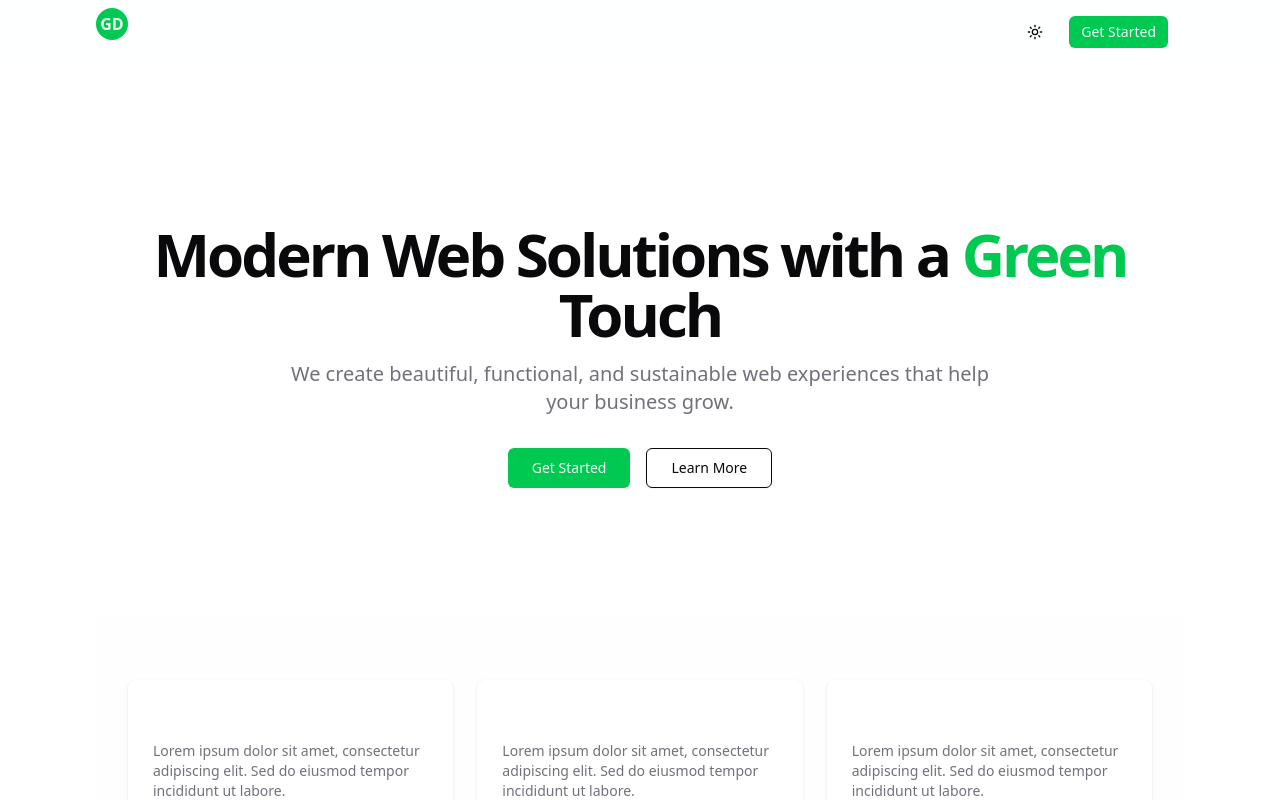
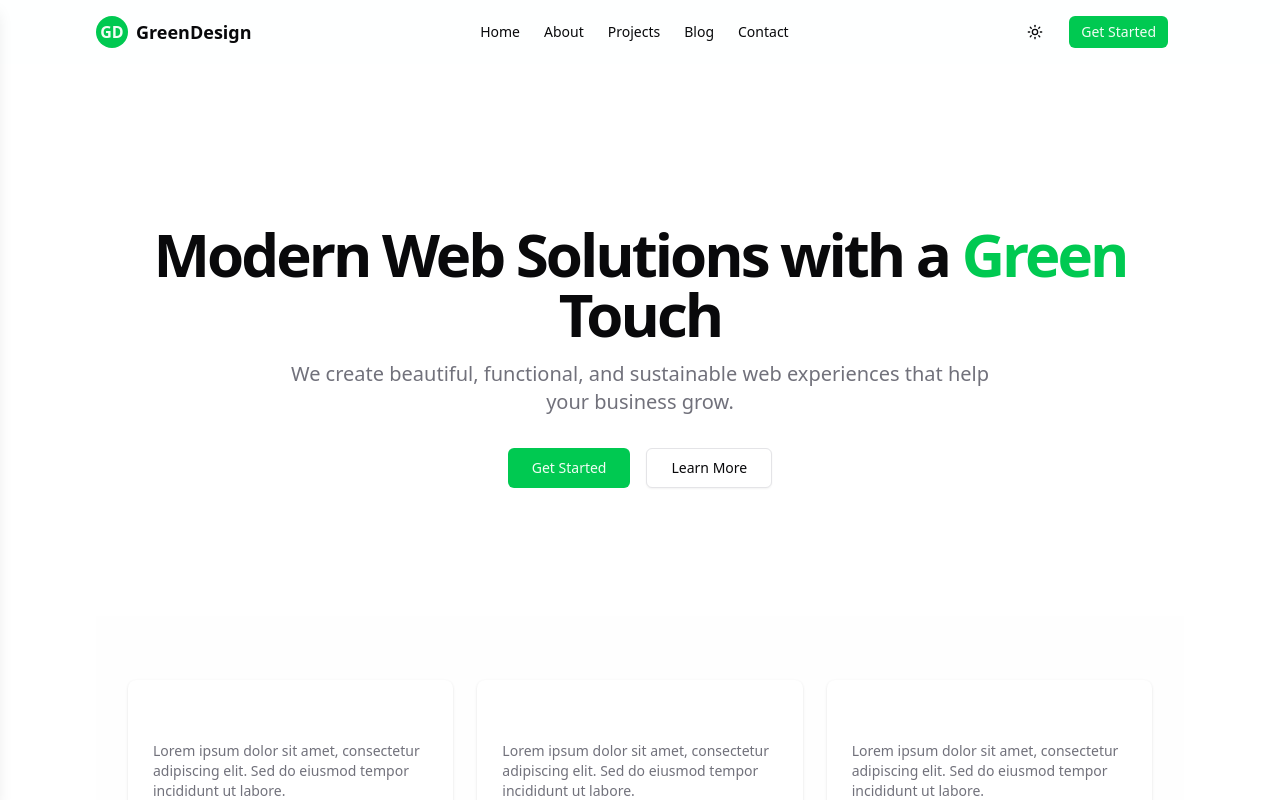
Before and after one commit to jchademwiri/jacob-chademwiri-official, a Next.js app: page / in a window 1280 px wide. Shown: the top 800 px of the page. Built offline with nearby package versions, Linux system fonts and the light colour scheme.

Commit message:
navigation

```diff
--- a/src/app/globals.css
+++ b/src/app/globals.css
@@ -2,10 +2,6 @@
 @import "tw-animate-css";
 
 
-
-html {
-  scroll-behavior: smooth;
-}
 
 :root {
   --radius: 0.5rem;
@@ -116,3 +112,17 @@ html {
   --color-sidebar-border: var(--sidebar-border);
   --color-sidebar-ring: var(--sidebar-ring);
 }
+
+@layer base {
+  * {
+    @apply border-border;
+  }
+
+  body {
+    @apply bg-background text-foreground;
+  }
+
+  html {
+    scroll-behavior: smooth;
+  }
+}
--- a/src/components/mobile-nav.tsx
+++ b/src/components/mobile-nav.tsx
@@ -6,40 +6,52 @@ import { X } from 'lucide-react';
 import { Button } from '@/components/ui/button';
 import { cn } from '@/lib/utils';
 
-export function MobileNav({
-  isOpen,
-  onClose,
-}: {
+interface MobileNavProps {
   isOpen: boolean;
   onClose: () => void;
-}) {
+}
+
+export function MobileNav({ isOpen, onClose }: MobileNavProps) {
+  // Prevent scrolling when mobile nav is open
   useEffect(() => {
-    document.body.style.overflow = isOpen ? 'hidden' : 'auto';
+    if (isOpen) {
+      document.body.style.overflow = 'hidden';
+    } else {
+      document.body.style.overflow = 'auto';
+    }
     return () => {
       document.body.style.overflow = 'auto';
     };
   }, [isOpen]);
 
+  // Handle ESC key press
   useEffect(() => {
-    const esc = (e: KeyboardEvent) => e.key === 'Escape' && onClose();
-    document.addEventListener('keydown', esc);
-    return () => document.removeEventListener('keydown', esc);
+    const handleEscape = (e: KeyboardEvent) => {
+      if (e.key === 'Escape') {
+        onClose();
+      }
+    };
+
+    document.addEventListener('keydown', handleEscape);
+    return () => document.removeEventListener('keydown', handleEscape);
   }, [onClose]);
 
   return (
     <>
+      {/* Backdrop */}
       <div
         className={cn(
-          'fixed inset-0 z-50 bg-black/70 backdrop-blur-sm transition-opacity duration-300',
+          'fixed inset-0 z-50 bg-background/80 backdrop-blur-sm transition-all duration-300',
           isOpen ? 'opacity-100' : 'opacity-0 pointer-events-none'
         )}
         onClick={onClose}
         aria-hidden="true"
       />
 
+      {/* Drawer */}
       <div
         className={cn(
-          'fixed inset-y-0 left-0 z-50 w-3/4 max-w-xs bg-background border-r transition-transform duration-300',
+          'fixed inset-y-0 left-0 z-50 w-3/4 max-w-xs bg-background border-r shadow-lg transform transition-transform duration-300 ease-in-out',
           isOpen ? 'translate-x-0' : '-translate-x-full'
         )}
       >
@@ -57,24 +69,61 @@ export function MobileNav({
             </Link>
             <button
               onClick={onClose}
-              className="hover:bg-accent p-1 rounded-md"
+              className="p-1 rounded-md hover:bg-accent"
               aria-label="Close Menu"
             >
               <X className="h-5 w-5" />
             </button>
           </div>
 
-          <nav className="flex-1 p-4 space-y-4">
-            {['Home', 'About', 'Projects', 'Blog', 'Contact'].map((item) => (
-              <Link
-                key={item}
-                href={`/${item.toLowerCase()}`}
-                className="block text-lg font-medium hover:text-primary"
-                onClick={onClose}
-              >
-                {item}
-              </Link>
-            ))}
+          <nav className="flex-1 overflow-auto p-4">
+            <ul className="space-y-4">
+              <li>
+                <Link
+                  href="/"
+                  className="block py-2 text-lg font-medium hover:text-primary transition-colors"
+                  onClick={onClose}
+                >
+                  Home
+                </Link>
+              </li>
+              <li>
+                <Link
+                  href="/about"
+                  className="block py-2 text-lg font-medium hover:text-primary transition-colors"
+                  onClick={onClose}
+                >
+                  About
+                </Link>
+              </li>
+              <li>
+                <Link
+                  href="/projects"
+                  className="block py-2 text-lg font-medium hover:text-primary transition-colors"
+                  onClick={onClose}
+                >
+                  Projects
+                </Link>
+              </li>
+              <li>
+                <Link
+                  href="/blog"
+                  className="block py-2 text-lg font-medium hover:text-primary transition-colors"
+                  onClick={onClose}
+                >
+                  Blog
+                </Link>
+              </li>
+              <li>
+                <Link
+                  href="/contact"
+                  className="block py-2 text-lg font-medium hover:text-primary transition-colors"
+                  onClick={onClose}
+                >
+                  Contact
+                </Link>
+              </li>
+            </ul>
           </nav>
 
           <div className="p-4 border-t">
--- a/src/components/navbar.tsx
+++ b/src/components/navbar.tsx
@@ -1,21 +1,25 @@
 'use client';
 
-import { useEffect, useState } from 'react';
+import { useState, useEffect } from 'react';
 import Link from 'next/link';
 import { Menu } from 'lucide-react';
 import { Button } from '@/components/ui/button';
+import { MobileNav } from './mobile-nav';
 import { ThemeToggle } from './theme-toggle';
-import { MobileNav } from './mobile-nav';
 import { cn } from '@/lib/utils';
 
 export function Navbar() {
+  const [isOpen, setIsOpen] = useState(false);
   const [isScrolled, setIsScrolled] = useState(false);
-  const [isOpen, setIsOpen] = useState(false);
 
+  // Handle scroll effect
   useEffect(() => {
-    const onScroll = () => setIsScrolled(window.scrollY > 10);
-    window.addEventListener('scroll', onScroll);
-    return () => window.removeEventListener('scroll', onScroll);
+    const handleScroll = () => {
+      setIsScrolled(window.scrollY > 10);
+    };
+
+    window.addEventListener('scroll', handleScroll);
+    return () => window.removeEventListener('scroll', handleScroll);
   }, []);
 
   return (
@@ -30,44 +34,71 @@ export function Navbar() {
       >
         <div className="max-w-6xl mx-auto px-4 sm:px-6 lg:px-8">
           <div className="flex h-16 items-center justify-between">
-            <Link href="/" className="flex items-center space-x-2 mb-4 group">
-              <div className="h-8 w-8 rounded-full bg-primary flex items-center justify-center text-primary-foreground font-bold transition-transform group-hover:scale-110">
-                GD
+            {/* Logo */}
+            <div className="flex items-center">
+              <Link href="/" className="flex items-center space-x-2">
+                <div className="h-8 w-8 rounded-full bg-primary flex items-center justify-center">
+                  <span className="text-primary-foreground font-bold">GD</span>
                 </div>
-              <span className="font-semibold text-white text-lg group-hover:text-primary transition-colors">
+                <span className="font-bold text-lg hidden sm:inline-block">
                   GreenDesign
                 </span>
               </Link>
+            </div>
 
+            {/* Desktop Navigation */}
             <nav className="hidden md:flex items-center space-x-6">
-              {['Home', 'About', 'Projects', 'Blog', 'Contact'].map((item) => (
               <Link
-                  key={item}
-                  href={`/${item.toLowerCase()}`}
-                  className="text-sm font-medium text-white hover:text-primary"
+                href="/"
+                className="text-sm font-medium transition-colors hover:text-primary"
               >
-                  {item}
+                Home
               </Link>
-              ))}
+              <Link
+                href="/about"
+                className="text-sm font-medium transition-colors hover:text-primary"
+              >
+                About
+              </Link>
+              <Link
+                href="/projects"
+                className="text-sm font-medium transition-colors hover:text-primary"
+              >
+                Projects
+              </Link>
+              <Link
+                href="/blog"
+                className="text-sm font-medium transition-colors hover:text-primary"
+              >
+                Blog
+              </Link>
+              <Link
+                href="/contact"
+                className="text-sm font-medium transition-colors hover:text-primary"
+              >
+                Contact
+              </Link>
             </nav>
 
+            {/* Right side actions */}
             <div className="flex items-center space-x-4">
               <ThemeToggle />
-              <Button className="hidden sm:inline-flex" size="sm">
+              <Button className="hidden sm:flex" size="sm">
                 Get Started
               </Button>
               <button
-                className="md:hidden"
+                className="flex items-center justify-center md:hidden"
                 onClick={() => setIsOpen(true)}
                 aria-label="Toggle Menu"
               >
-                <Menu className="h-6 w-6 text-white" />
+                <Menu className="h-6 w-6" />
               </button>
             </div>
           </div>
         </div>
       </header>
 
+      {/* Mobile Navigation */}
       <MobileNav isOpen={isOpen} onClose={() => setIsOpen(false)} />
     </>
   );
```
Also changed, not shown: src/components/scroll-to-top.tsx (+20 -18 lines). Lines whose indentation alone changed are shown as unchanged.
